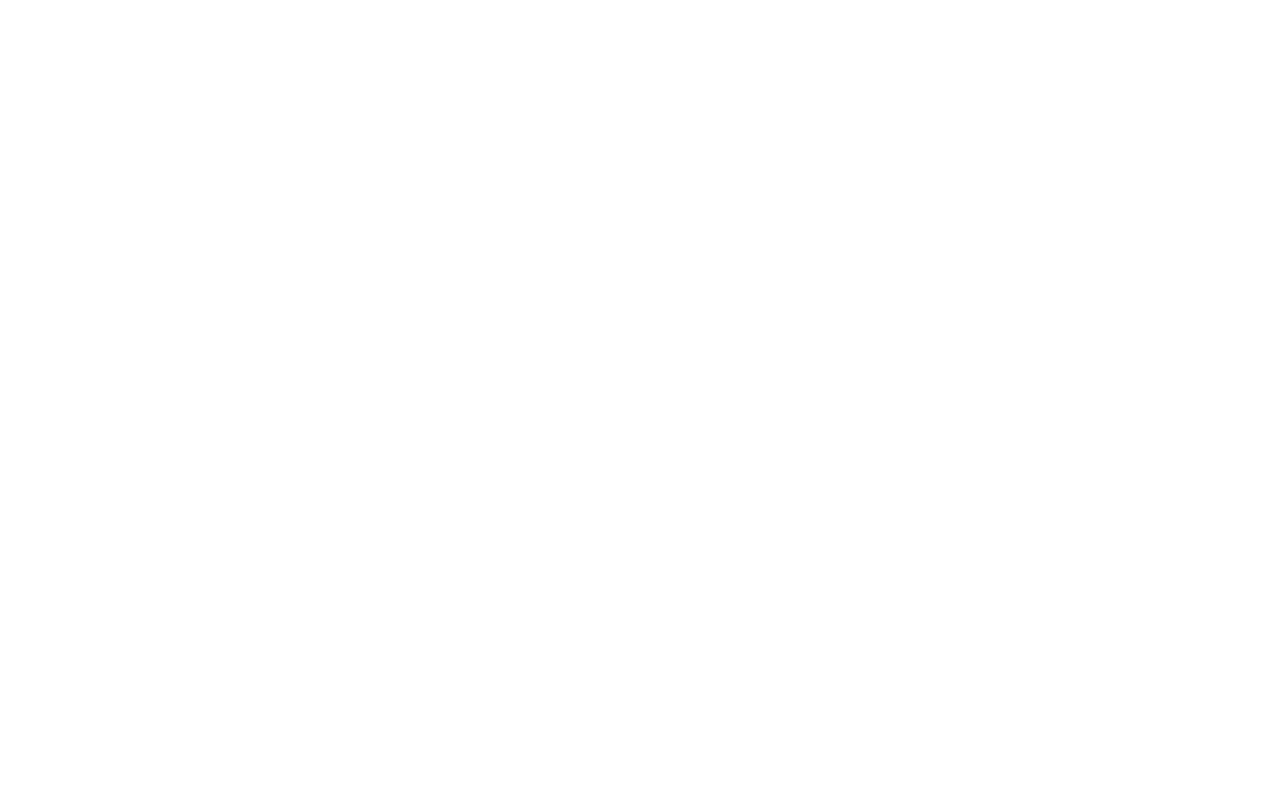
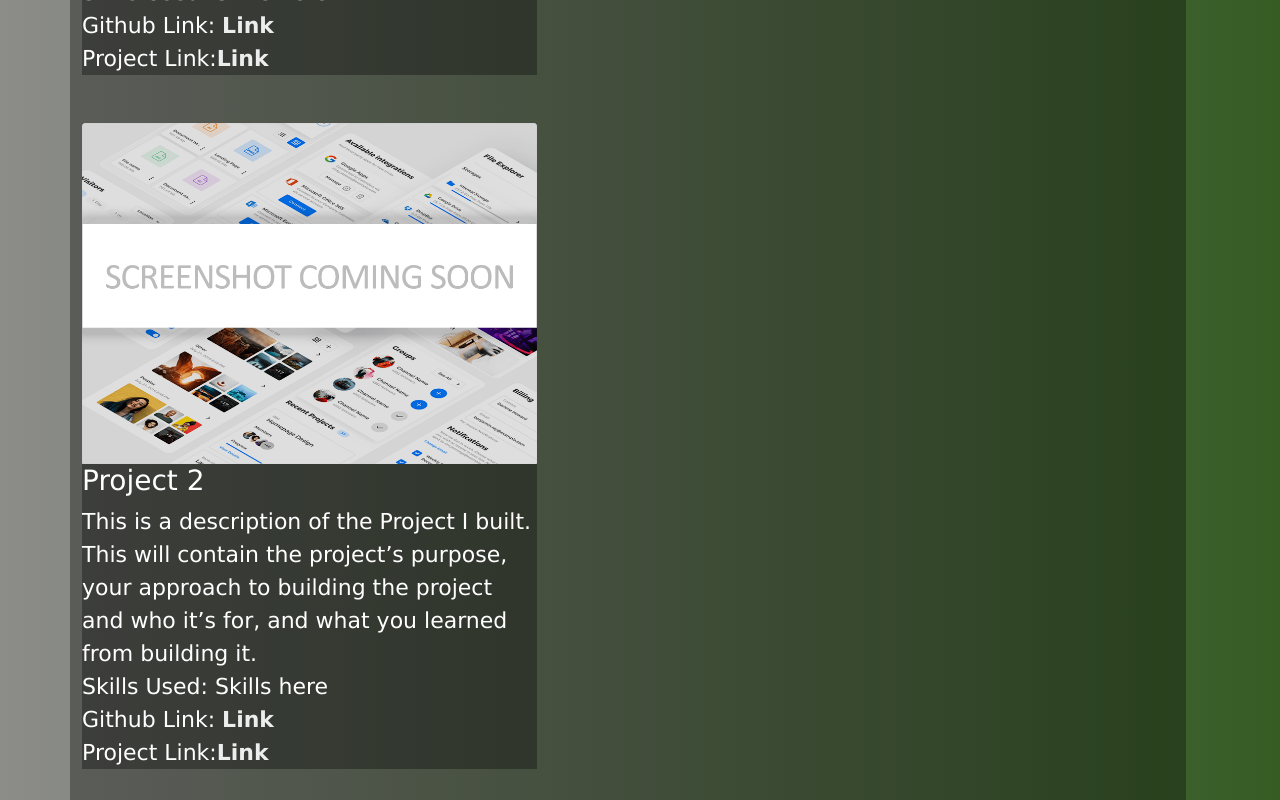
Before and after one commit to hoostin/ReactPortfolio, a React (Create React App) app: page /home in a window 1280 px wide. Shown: the part 2180-2980 px from the top of the page. Before the commit the page ends 1854 px from the top, so only its background shows below. Built offline with nearby package versions, Linux system fonts and the light colour scheme; a web font is replaced by a local one.

Commit message:
project spacing error

```diff
--- a/src/Portfolio.jsx
+++ b/src/Portfolio.jsx
@@ -1,5 +1,5 @@
 import Project from "./Project";
-import  {projects} from "./projectData";
+import { projects } from "./projectData";
 export default function Portfolio() {
 	return (
 		<section className="container mt-5" id="portfolio">
@@ -7,7 +7,14 @@
 				<article className="text-box ">
 					<h2>Portfolio/Projects</h2>
 					{projects.map((theProject) => (
-						<Project title={theProject.title} image={theProject.image} />
+						<Project
+							title={theProject.title}
+							image={theProject.image ? theProject.image : undefined}
+							description={theProject.description}
+							skills={theProject.skills}
+							gitLink={theProject.gitLink}
+							projectLink={theProject.projectLink}
+						/>
 					))}
 				</article>
 			</div>
--- a/src/Project.jsx
+++ b/src/Project.jsx
@@ -1,13 +1,16 @@
 import placeHolder from "./photos/placeholder.png";
-export default function Project({title,image={placeHolder},description,skills,gitLink,projectLink}) {
+export default function Project({
+	title,
+	image = placeHolder,
+	description,
+	skills,
+	gitLink,
+	projectLink,
+}) {
 	return (
-		<div className=" mb-5 text-box col-lg-6 col-md-12">
+		<div className=" mb-5 text-box col-xl-5 col-md-12">
 			{" "}
-			<img
-				src={image}
-				alt="placeholder"
-				className="  card-img-top "
-			></img>
+			<img src={image} alt="placeholder" className="  card-img-top "></img>
 			<h3 className="card-title">{title}</h3>
 			<p className="card-text">
 				{description}
--- a/src/projectData.js
+++ b/src/projectData.js
@@ -1,5 +1,5 @@
 import placeHolder from "./photos/placeholder.png";
-export  const projects = [
+export const projects = [
 	{
 		title: "Project 1",
 		image: null,
@@ -9,4 +9,22 @@
 		gitLink: "https://github.com/hoostin",
 		projectLink: "https://www.raedam.co/about",
 	},
+	{
+		title: "Project 2",
+		image: null,
+		description: `This is a description of the Project  I built. This will contain the project’s purpose,
+        your approach to building the project and who it’s for, and what you learned from building it.`,
+		skills: "Skills here",
+		gitLink: "https://github.com/hoostin",
+		projectLink: "https://www.raedam.co/about",
+	},
+    {
+		title: "Project 3",
+		image: null,
+		description: `This is a description of the Project  I built. This will contain the project’s purpose,
+        your approach to building the project and who it’s for, and what you learned from building it.`,
+		skills: "Skills here",
+		gitLink: "https://github.com/hoostin",
+		projectLink: "https://www.raedam.co/about",
+	},
 ];
```
